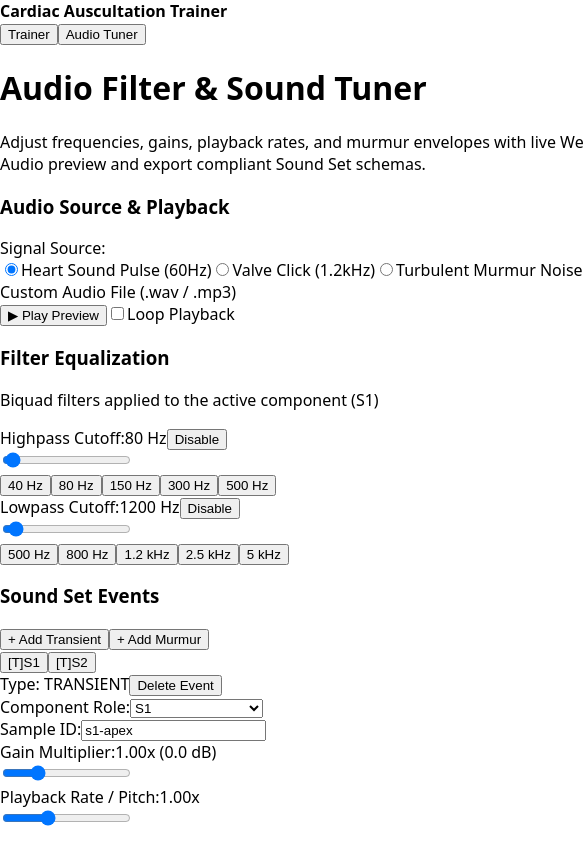
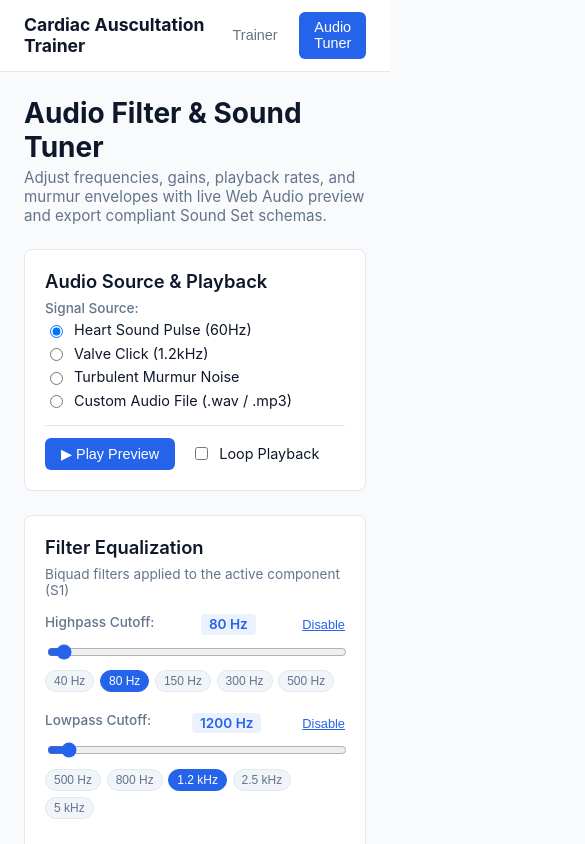
Before and after one commit to kevin-rav/cardiac-auscultation-trainer, a React (Vite) app: page / in a window 390 px wide. Both pictures are taken after a click on the button "Audio Tuner". Shown: the top 844 px of the page, 585 px wide, since content can reach past the window. Built offline with nearby package versions, Linux system fonts and the light colour scheme.

Commit message:
style(app): add audio tuner styling and responsive layout

```diff
--- a/src/style.css
+++ b/src/style.css
@@ -1,11 +1,483 @@
 :root {
-  font-family: system-ui, sans-serif;
+  font-family: -apple-system, BlinkMacSystemFont, 'Segoe UI', Roboto, Helvetica, Arial, sans-serif;
   color-scheme: light dark;
+  --bg-primary: #12141a;
+  --bg-surface: #1a1d26;
+  --bg-surface-hover: #232733;
+  --border-color: #2e3444;
+  --text-primary: #f0f3f8;
+  --text-secondary: #9aa4b8;
+  --accent-color: #3b82f6;
+  --accent-hover: #2563eb;
+  --danger-color: #ef4444;
+  --danger-hover: #dc2626;
+  --success-color: #10b981;
+}
+
+@media (prefers-color-scheme: light) {
+  :root {
+    --bg-primary: #f8fafc;
+    --bg-surface: #ffffff;
+    --bg-surface-hover: #f1f5f9;
+    --border-color: #e2e8f0;
+    --text-primary: #0f172a;
+    --text-secondary: #64748b;
+    --accent-color: #2563eb;
+    --accent-hover: #1d4ed8;
+  }
 }
 
 body {
   margin: 0;
-  display: grid;
-  place-items: center;
+  background-color: var(--bg-primary);
+  color: var(--text-primary);
   min-height: 100vh;
 }
+
+#root {
+  min-height: 100vh;
+  display: flex;
+  flex-direction: column;
+}
+
+/* Navigation */
+.app-nav {
+  display: flex;
+  justify-content: space-between;
+  align-items: center;
+  padding: 0.75rem 1.5rem;
+  background-color: var(--bg-surface);
+  border-bottom: 1px solid var(--border-color);
+}
+
+.nav-brand {
+  font-size: 1.1rem;
+  font-weight: 600;
+}
+
+.nav-links {
+  display: flex;
+  gap: 0.5rem;
+}
+
+.nav-link-btn {
+  background: transparent;
+  border: 1px solid transparent;
+  color: var(--text-secondary);
+  padding: 0.4rem 0.8rem;
+  border-radius: 6px;
+  cursor: pointer;
+  font-size: 0.9rem;
+  font-weight: 500;
+  transition: all 0.15s ease;
+}
+
+.nav-link-btn:hover {
+  background-color: var(--bg-surface-hover);
+  color: var(--text-primary);
+}
+
+.nav-link-btn.active {
+  background-color: var(--accent-color);
+  color: #ffffff;
+}
+
+/* Main Container */
+.tuner-container {
+  max-width: 1200px;
+  width: 100%;
+  margin: 0 auto;
+  padding: 1.5rem;
+  box-sizing: border-box;
+}
+
+.tuner-header {
+  margin-bottom: 1.5rem;
+}
+
+.tuner-main-title {
+  margin: 0 0 0.25rem 0;
+  font-size: 1.75rem;
+  font-weight: 700;
+}
+
+.tuner-tagline {
+  margin: 0;
+  color: var(--text-secondary);
+  font-size: 0.95rem;
+}
+
+/* Grid Layout */
+.tuner-grid {
+  display: grid;
+  grid-template-columns: 1fr 1fr;
+  gap: 1.5rem;
+}
+
+@media (max-width: 900px) {
+  .tuner-grid {
+    grid-template-columns: 1fr;
+  }
+}
+
+.tuner-column {
+  display: flex;
+  flex-direction: column;
+  gap: 1.5rem;
+}
+
+/* Panels */
+.tuner-panel {
+  background-color: var(--bg-surface);
+  border: 1px solid var(--border-color);
+  border-radius: 8px;
+  padding: 1.25rem;
+}
+
+.panel-title {
+  margin: 0 0 0.5rem 0;
+  font-size: 1.15rem;
+  font-weight: 600;
+}
+
+.panel-subtitle {
+  margin: 0 0 1rem 0;
+  font-size: 0.85rem;
+  color: var(--text-secondary);
+}
+
+/* Form Fields */
+.field-group {
+  margin-bottom: 1rem;
+}
+
+.field-label {
+  display: block;
+  font-size: 0.85rem;
+  font-weight: 500;
+  color: var(--text-secondary);
+  margin-bottom: 0.35rem;
+}
+
+.field-header {
+  display: flex;
+  justify-content: space-between;
+  align-items: center;
+  margin-bottom: 0.35rem;
+}
+
+.value-badge {
+  font-size: 0.85rem;
+  font-weight: 600;
+  color: var(--accent-color);
+  background-color: rgba(59, 130, 246, 0.1);
+  padding: 0.15rem 0.5rem;
+  border-radius: 4px;
+}
+
+.text-input,
+.select-input,
+.file-input {
+  width: 100%;
+  padding: 0.5rem 0.75rem;
+  border: 1px solid var(--border-color);
+  border-radius: 6px;
+  background-color: var(--bg-primary);
+  color: var(--text-primary);
+  box-sizing: border-box;
+  font-size: 0.9rem;
+}
+
+.slider {
+  width: 100%;
+  accent-color: var(--accent-color);
+  cursor: pointer;
+}
+
+.grid-2col {
+  display: grid;
+  grid-template-columns: 1fr 1fr;
+  gap: 1rem;
+}
+
+/* Radios and Checkboxes */
+.radio-group {
+  display: flex;
+  flex-direction: column;
+  gap: 0.4rem;
+  margin-bottom: 1rem;
+}
+
+.radio-option,
+.checkbox-label {
+  display: flex;
+  align-items: center;
+  gap: 0.5rem;
+  font-size: 0.9rem;
+  cursor: pointer;
+}
+
+/* Buttons */
+.btn {
+  padding: 0.5rem 1rem;
+  font-size: 0.9rem;
+  font-weight: 500;
+  border-radius: 6px;
+  border: none;
+  cursor: pointer;
+  transition: background-color 0.15s ease;
+}
+
+.btn-sm {
+  padding: 0.25rem 0.5rem;
+  font-size: 0.8rem;
+}
+
+.btn-primary {
+  background-color: var(--accent-color);
+  color: #ffffff;
+}
+
+.btn-primary:hover {
+  background-color: var(--accent-hover);
+}
+
+.btn-danger {
+  background-color: var(--danger-color);
+  color: #ffffff;
+}
+
+.btn-danger:hover {
+  background-color: var(--danger-hover);
+}
+
+.btn-danger-outline {
+  background: transparent;
+  border: 1px solid var(--danger-color);
+  color: var(--danger-color);
+  border-radius: 4px;
+  cursor: pointer;
+}
+
+.btn-danger-outline:hover {
+  background-color: var(--danger-color);
+  color: #ffffff;
+}
+
+.btn-secondary {
+  background-color: var(--bg-surface-hover);
+  color: var(--text-primary);
+  border: 1px solid var(--border-color);
+}
+
+.btn-secondary:hover {
+  border-color: var(--accent-color);
+}
+
+.btn-pill {
+  padding: 0.2rem 0.5rem;
+  font-size: 0.75rem;
+  background-color: var(--bg-surface-hover);
+  color: var(--text-secondary);
+  border: 1px solid var(--border-color);
+  border-radius: 12px;
+  cursor: pointer;
+}
+
+.btn-pill.active {
+  background-color: var(--accent-color);
+  color: #ffffff;
+  border-color: var(--accent-color);
+}
+
+.btn-link {
+  background: none;
+  border: none;
+  color: var(--accent-color);
+  cursor: pointer;
+  font-size: 0.8rem;
+  text-decoration: underline;
+  padding: 0;
+}
+
+.preset-buttons {
+  display: flex;
+  gap: 0.35rem;
+  margin-top: 0.4rem;
+  flex-wrap: wrap;
+}
+
+/* Playback & Source */
+.playback-controls {
+  display: flex;
+  align-items: center;
+  gap: 1rem;
+  margin-top: 1rem;
+  padding-top: 0.75rem;
+  border-top: 1px solid var(--border-color);
+}
+
+.file-upload-box {
+  background-color: var(--bg-primary);
+  padding: 0.75rem;
+  border-radius: 6px;
+  border: 1px dashed var(--border-color);
+  margin-bottom: 1rem;
+}
+
+.file-name-display {
+  margin: 0.4rem 0 0 0;
+  font-size: 0.85rem;
+  color: var(--success-color);
+}
+
+/* Filter controls */
+.filter-group {
+  margin-bottom: 1.25rem;
+}
+
+.filter-header {
+  display: flex;
+  justify-content: space-between;
+  align-items: center;
+  margin-bottom: 0.4rem;
+}
+
+/* Events */
+.events-header {
+  display: flex;
+  justify-content: space-between;
+  align-items: center;
+  margin-bottom: 0.75rem;
+}
+
+.event-action-buttons {
+  display: flex;
+  gap: 0.4rem;
+}
+
+.event-tabs {
+  display: flex;
+  gap: 0.4rem;
+  overflow-x: auto;
+  padding-bottom: 0.5rem;
+  margin-bottom: 1rem;
+  border-bottom: 1px solid var(--border-color);
+}
+
+.event-tab {
+  background-color: var(--bg-surface-hover);
+  border: 1px solid var(--border-color);
+  color: var(--text-secondary);
+  padding: 0.35rem 0.75rem;
+  border-radius: 6px;
+  cursor: pointer;
+  font-size: 0.85rem;
+  display: flex;
+  align-items: center;
+  gap: 0.35rem;
+  white-space: nowrap;
+}
+
+.event-tab.active {
+  border-color: var(--accent-color);
+  color: var(--text-primary);
+  background-color: rgba(59, 130, 246, 0.15);
+}
+
+.event-tab-type {
+  font-weight: 700;
+  font-size: 0.75rem;
+  color: var(--accent-color);
+}
+
+.event-details-card {
+  background-color: var(--bg-primary);
+  border: 1px solid var(--border-color);
+  border-radius: 6px;
+  padding: 1rem;
+}
+
+.card-top-row {
+  display: flex;
+  justify-content: space-between;
+  align-items: center;
+  margin-bottom: 0.75rem;
+}
+
+.badge-kind {
+  font-size: 0.75rem;
+  font-weight: 700;
+  letter-spacing: 0.05em;
+  padding: 0.15rem 0.4rem;
+  background-color: var(--bg-surface-hover);
+  border: 1px solid var(--border-color);
+  border-radius: 4px;
+}
+
+/* JSON Viewer and Import */
+.json-actions {
+  display: flex;
+  gap: 0.5rem;
+  margin-bottom: 1rem;
+  flex-wrap: wrap;
+}
+
+.import-box {
+  background-color: var(--bg-primary);
+  border: 1px solid var(--border-color);
+  border-radius: 6px;
+  padding: 0.75rem;
+  margin-bottom: 1rem;
+}
+
+.json-textarea {
+  width: 100%;
+  font-family: monospace;
+  font-size: 0.8rem;
+  background-color: var(--bg-surface);
+  color: var(--text-primary);
+  border: 1px solid var(--border-color);
+  border-radius: 4px;
+  padding: 0.5rem;
+  box-sizing: border-box;
+  margin-bottom: 0.5rem;
+}
+
+.json-viewer-container {
+  margin-top: 0.5rem;
+}
+
+.json-pre {
+  background-color: var(--bg-primary);
+  border: 1px solid var(--border-color);
+  border-radius: 6px;
+  padding: 0.75rem;
+  max-height: 250px;
+  overflow-y: auto;
+  font-family: monospace;
+  font-size: 0.8rem;
+  margin: 0;
+  white-space: pre-wrap;
+  word-break: break-all;
+}
+
+.alert-error {
+  background-color: rgba(239, 68, 68, 0.15);
+  border: 1px solid var(--danger-color);
+  color: var(--danger-color);
+  padding: 0.5rem 0.75rem;
+  border-radius: 6px;
+  font-size: 0.85rem;
+  margin-bottom: 1rem;
+}
+
+/* Default Trainer Screen */
+.trainer-placeholder {
+  display: flex;
+  flex-direction: column;
+  align-items: center;
+  justify-content: center;
+  padding: 4rem 1rem;
+  text-align: center;
+}
```
